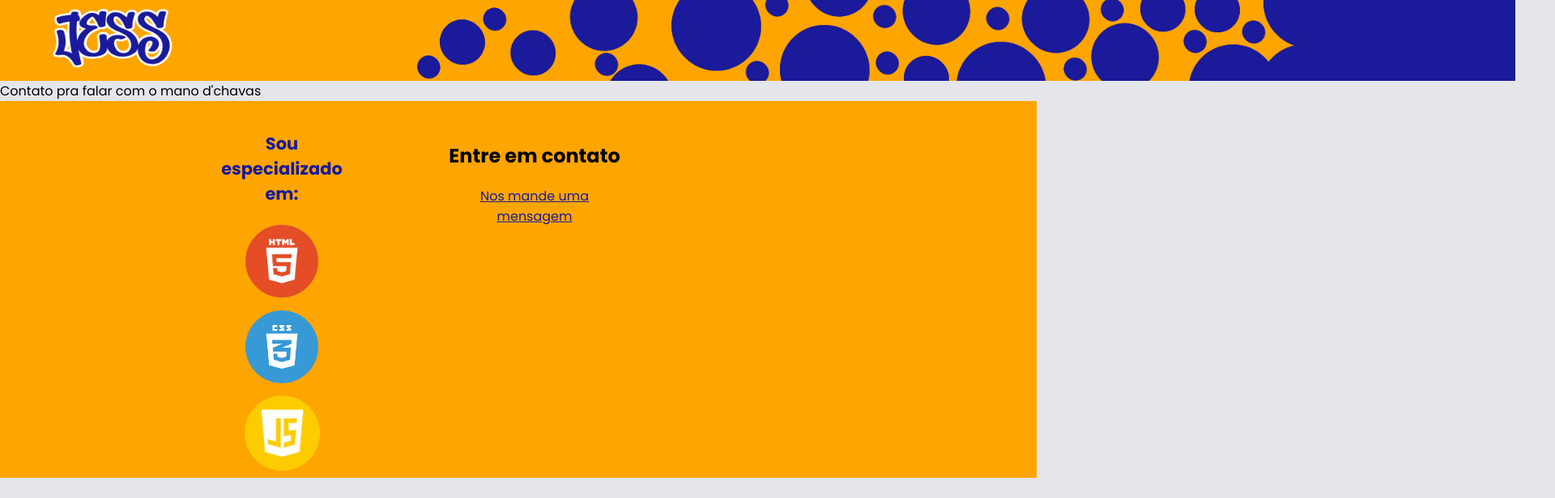
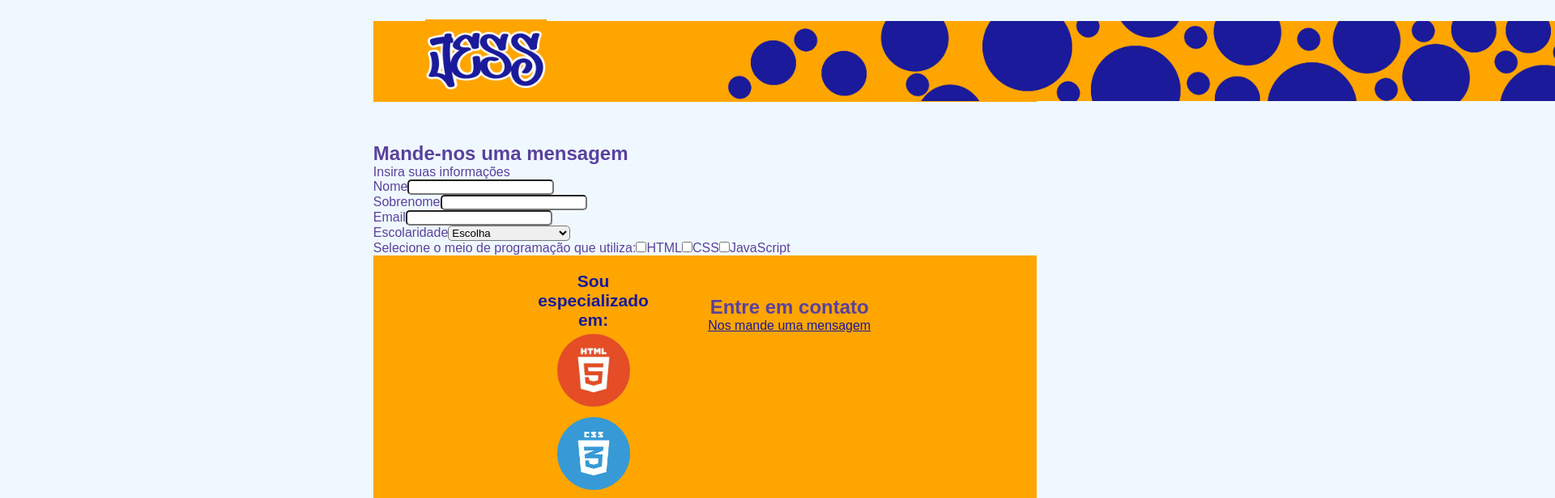
Before and after one commit to Jaum09/Portfolio, a React (Vite) app: page /contato in a window 1280 px wide. Shown: the top 616 px of the page at 81% size, 1920 px wide, since content can reach past the window. Built offline with nearby package versions, Linux system fonts and the light colour scheme; a web font is replaced by a local one.

Commit message:
mexendo no contato

```diff
--- a/src/componentes/Contato/Contato.css
+++ b/src/componentes/Contato/Contato.css
@@ -0,0 +1,56 @@
+* {
+    margin: 0;
+    padding: 0;
+}
+
+#titulo {
+    font-family: sans-serif;
+    color: #380B61;
+    margin-left: 7%;
+}
+
+#subtitulo {
+    font-family: sans-serif;
+    color: #380B61;
+    margin-left: 10%;
+}
+
+fieldset {
+    border: 0;
+}
+
+body {
+    background-color: #F0F8FF;
+    font-family: sans-serif;
+    font-size: 1em;
+    color: #59429d;
+    margin-left: 36%;
+    margin-top: 2%;
+    justify-content: center;
+}
+
+input, select, textarea, button {
+    border-radius: 5px;
+}
+
+.campo {
+    margin-bottom: 1em;
+}
+
+.campo label{
+    margin-bottom: 0.2em;
+    color: #59429d;
+    display: block;
+}
+
+fieldset.grupo .campo {
+    float: left;
+    margin-right: 1em;
+}
+
+.campo input[type="text"], .campo input[type="email"], .campo selected, .campo textarea {
+    padding: 0.2em;
+    border: 1px solid #59429d;
+    box-shadow: 2px 2px 2px rgb(0,0,0,0.2);
+    display: block;
+}
--- a/src/componentes/Contato/Contato.tsx
+++ b/src/componentes/Contato/Contato.tsx
@@ -1,7 +1,61 @@
 import './Contato.css'
 
 function Contato(){
+    return(
+        <main className='contato'>
+        <section>
+            <div>
+                <h1>Mande-nos uma mensagem</h1>
+                <p>Insira suas informações</p>
+            </div>
 
+            <form>
+                <fieldset>
+                    <div>
+                        <label>Nome</label>
+                        <input type='text' name='nome' id='nome'></input>
+                    </div>
+
+                    <div>
+                        <label>Sobrenome</label>
+                        <input type='text' name='sobrenome' id='sobrenome'></input>
+                    </div>
+                </fieldset>
+
+                <div>
+                    <label>Email</label>
+                    <input type='email' name='email' id='email'></input>
+                </div>
+
+                <div>
+                    <label>Escolaridade</label>
+                    <select id='escolaridade'>
+                        <option selected disabled value="">Escolha</option>
+                        <option>Fundamental</option>
+                        <option>Médio</option>
+                        <option>Superior (Graduação)</option>
+                        <option>Pós-graduação</option>
+                        <option>Mestrado</option>
+                        <option>Doutorado</option>
+                        <option>Servidor(a)</option>
+                    </select>
+                </div>
+
+                <fieldset>
+                    <div>
+                        <label>Selecione o meio de programação que utiliza:</label>
+                        <input type='checkbox' id='tecnologia1' name='tecnologia1' value='HTML'></input>
+                        <label className='tecnologica1'>HTML</label>
+                        <input type='checkbox' id='tecnologia2' name='tecnologia2' value='CSS'></input>
+                        <label className='tecnologica2'>CSS</label>
+                        <input type='checkbox' id='tecnologia1' name='tecnologia1' value='HTML'></input>
+                        <label className='tecnologica1'>JavaScript</label>
+                    </div>
+                </fieldset>
+            </form>
+        </section>
+        </main>
+    )
 }
 
 export default Contato
--- a/src/componentes/footer/Footer.css
+++ b/src/componentes/footer/Footer.css
@@ -7,7 +7,7 @@ footer {
 
 .container {
     display: grid;
-    grid-template-columns: repeat(5, 1fr);
+    grid-template-columns: repeat(4, 1fr);
 }
 
 .programas {
@@ -23,24 +23,6 @@ footer {
 
 .programas img {
     width: 100px;
-}
-
-.footer-link {
-    text-decoration: none;
-    font-size: 20px;
-}
-
-.lista {
-    align-items: center;
-}
-
-.lista h3 {
-    font-size: 20px;
-    margin-top: 20px;
-}
-
-.lista a {
-    font-size: 15px;
 }
 
 .contato {
@@ -67,3 +49,7 @@ footer {
 .container a {
     color: #1a1a9a;
 }
+
+.contato {
+    list-style: none;
+}
--- a/src/componentes/footer/Footer.tsx
+++ b/src/componentes/footer/Footer.tsx
@@ -20,7 +20,7 @@ function Footer(){
         <nav>
           <ul className='contato'>
             <h2>Entre em contato</h2>
-            <li><Link to="/">Nos mande uma mensagem</Link></li>
+            <li><Link to="/contato" className='contato'>Nos mande uma mensagem</Link></li>
           </ul>
         </nav>
       </div>
--- a/src/componentes/header/Header.css
+++ b/src/componentes/header/Header.css
@@ -20,5 +20,5 @@ header {
 
 .Wallpaper {
     width: 1372px;
-    margin-left: 285px;
+    margin-left: 208px;
 }
--- a/src/componentes/header/Header.tsx
+++ b/src/componentes/header/Header.tsx
@@ -1,4 +1,5 @@
 import './Header.css'
+import { Link } from 'react-router-dom'
 import logo from '../../assets/Portfolio.png'
 import wall from '../../assets/WallpaperHeader.png'
 
@@ -6,7 +7,7 @@ function Header(){
     return(
         <header className='header-container'>
             <div className='header'>
-                <img src={logo} className='logo'></img>
+                <ul><Link to="/"><img src={logo} className='logo'></img></Link></ul>
             </div>
 
             <img src={wall} className='Wallpaper'></img>
--- a/src/componentes/main/Main.css
+++ b/src/componentes/main/Main.css
@@ -33,7 +33,7 @@ body {
     font-size: 15px;
     margin-top: 30px;
     text-align: center;
-    padding-left: 100px;
+    padding-left: 60px;
 }
 
 .linha {
--- a/src/main.tsx
+++ b/src/main.tsx
@@ -3,6 +3,7 @@ import './main.css'
 import Header from './componentes/header/Header.tsx'
 import Main from './componentes/main/Main.tsx'
 import Footer from './componentes/footer/Footer.tsx'
+import Contato from './componentes/Contato/Contato.tsx'
 import * as ReactDOM from "react-dom/client";
 import {
   createBrowserRouter,
@@ -41,7 +42,7 @@ const router = createBrowserRouter([
     element:
     <>
     <Header/>
-    <div className='content-main'>Contato pra falar com o mano d'chavas</div>
+    <Contato/>
     <Footer/>
     </>,
   },
```
Also changed, not shown: src/App.tsx (deleted, +0 -19 lines).
